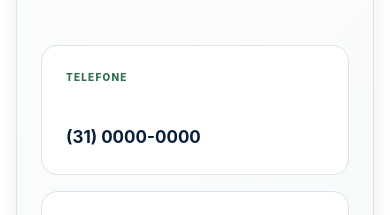
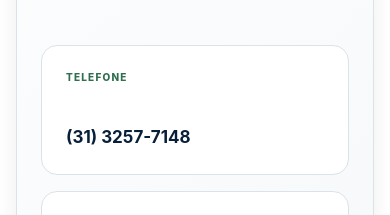
Before and after one commit to pedro-mais-aurq/ordem-e-progresso, a Next.js app: page / in a window 390 px wide. Shown: the part 6340-6555 px from the top of the page. Built offline with nearby package versions, Linux system fonts and the light colour scheme.

Commit message:
Update contact phone number in page.tsx

```diff
--- a/app/page.tsx
+++ b/app/page.tsx
@@ -169,7 +169,7 @@ export default function Home() {
           <div className="contact-grid">
             <article className="contact-item">
               <span>Telefone</span>
-              <strong>(31) 0000-0000</strong>
+              <strong>(31) 3257-7148</strong>
             </article>
             <article className="contact-item">
               <span>E-mail</span>
```
